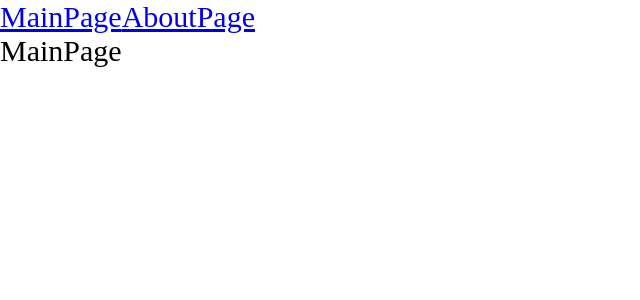
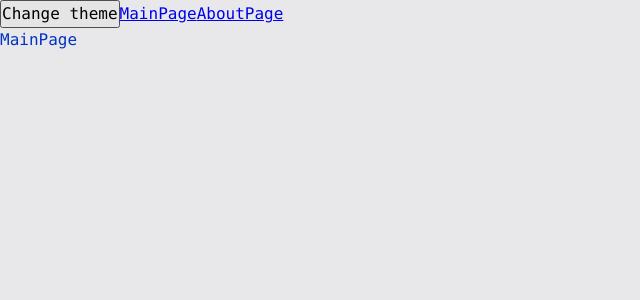
Before and after one commit to L1bertyCode/liberty-blog, a React app: page / in a window 1280 px wide. Shown: the top 300 px of the page, without its empty margins (0-640 px from the left). Built offline with nearby package versions, Linux system fonts and the light colour scheme.

Commit message:
add thems, ThemeContext, ThemeProvider

```diff
--- a/src/1app/App.tsx
+++ b/src/1app/App.tsx
@@ -1,12 +1,19 @@
-import { memo, Suspense } from "react";
+import { memo, Suspense, useState } from "react";
 import { NavLink } from "react-router-dom";
 import { Route, Routes } from "react-router-dom";
 import { AboutPage } from "../3pages/AboutPage";
 import { MainPage } from "../3pages/MainPage";
+import { classNames } from "../7shared/lib/classNames/classNames";
+import { Theme } from "./porviders/ThemePorvider/lib/ThemeContext";
+import { useTheme } from "./porviders/ThemePorvider/lib/useTheme";
 import "./styles/index.scss";
+
 export const App = memo(() => {
+  const { theme, toggleTheme } = useTheme();
   return (
-    <div className="app">
+    <div className={classNames("app", {}, [theme])}>
+      <button onClick={toggleTheme}>Change theme</button>
+
       <NavLink to="/">MainPage</NavLink>
       <NavLink to="/about">AboutPage</NavLink>
       <Suspense fallback="laoding">
--- /dev/null
+++ b/src/1app/porviders/ThemePorvider/lib/ThemeContext.tsx
@@ -0,0 +1,12 @@
+import { createContext } from "react";
+
+export enum Theme {
+  LIGHT = "app_light_theme",
+  DARK = "app_dark_theme",
+}
+export interface ThemeContextProrps {
+  theme?: Theme;
+  setTheme?: (theme: Theme) => void;
+}
+export const ThemeContext = createContext<ThemeContextProrps>({});
+export const LOCAL_STORAGE_THEME_KEY = "theme";
--- /dev/null
+++ b/src/1app/porviders/ThemePorvider/lib/useTheme.ts
@@ -0,0 +1,31 @@
+import { useContext } from "react";
+import { LOCAL_STORAGE_THEME_KEY, Theme, ThemeContext } from "./ThemeContext";
+
+interface UseThemeResult {
+  toggleTheme: () => void;
+  theme: string;
+}
+
+export function useTheme(): UseThemeResult {
+  const { theme, setTheme } = useContext(ThemeContext);
+  const toggleTheme = () => {
+    let newTheme: Theme;
+    switch (theme) {
+      case Theme.LIGHT:
+        newTheme = Theme.DARK;
+        break;
+      case Theme.DARK:
+        newTheme = Theme.LIGHT;
+        break;
+      default:
+        newTheme = Theme.LIGHT;
+        break;
+    }
+    setTheme?.(newTheme);
+    localStorage.setItem(LOCAL_STORAGE_THEME_KEY, newTheme);
+  };
+  return {
+    theme: theme || Theme.LIGHT,
+    toggleTheme,
+  };
+}
--- a/src/1app/styles/index.module.scss
+++ /dev/null
@@ -1,3 +0,0 @@
-.red {
-  color: red;
-}
--- a/src/1app/styles/index.scss
+++ b/src/1app/styles/index.scss
@@ -1,8 +1,10 @@
-* {
-  margin: 0;
-  padding: 0;
-  box-sizing: border-box;
+@import "reset";
+@import "variables";
+@import "themes/light";
+@import "themes/dark";
+.app {
+  font: var(--font-m);
+  background: var(--bg-color);
+  color: var(--primary-color);
+  min-height: 100vh;
 }
-.app {
-    font-size: 30px;
-}
--- /dev/null
+++ b/src/1app/styles/reset.scss
@@ -0,0 +1,15 @@
+* {
+  margin: 0;
+  padding: 0;
+  box-sizing: border-box;
+}
+input,
+button,
+textarea,
+select {
+  margin: 0;
+  font: inherit;
+  font-weight: inherit;
+  font-size: inherit;
+  font-style: inherit;
+}
--- /dev/null
+++ b/src/1app/styles/themes/dark.scss
@@ -0,0 +1,8 @@
+.app_dark_theme {
+  --bg-color: #090949;
+  --inverted-bg-color: #e8e8ea;
+  --primary-color: #04ff04;
+  --secondary-color: #049604;
+  --inverted-primary-color: #0232c2;
+  --inverted-secondary-color: #0452ff;
+}
--- /dev/null
+++ b/src/1app/styles/themes/light.scss
@@ -0,0 +1,8 @@
+.app_light_theme {
+  --bg-color: #e8e8ea;
+  --inverted-bg-color: #090949;
+  --primary-color: #0232c2;
+  --secondary-color: #0449e0;
+  --inverted-primary-color: #04ff04;
+  --inverted-secondary-color: #049604;
+}
--- /dev/null
+++ b/src/1app/styles/variables.scss
@@ -0,0 +1,28 @@
+:root {
+  --font-family-main: consolas, "Times New Roman", Serif;
+  --font-line-m: 24px;
+  --font-z-m: 16px;
+  --font-m: var(--font-z-m) / var(--font-line-m) var(--font-family-main);
+  --font-line-l: 32px;
+  --font-z-l: 24px;
+  --font-l: var(--font-z-l) / var(--font-line-l) var(--font-family-main);
+  --font-line-xl: 40px;
+  --font-z-xl: 32px;
+  --font-xl: var(--font-z-l) / var(--font-line-l) var(--font-family-main);
+
+  /* Transition delay */
+  --transition-delay: 0.3s;
+
+  /* Sizes */
+  --navbar-height: 50px;
+  --sidebar-width: 300px;
+  --sidebar-width-collapsed: 80px;
+
+  /* z-index */
+  --modal-z-index: 10;
+
+  /* Colors */
+  --overlay-color: rgba(0 0 0 / 60%);
+  --red-light: #f00;
+  --red-dark: #ce0505;
+}
--- /dev/null
+++ b/src/7shared/lib/classNames/classNames.ts
@@ -0,0 +1,16 @@
+export type Mods = Record<string, boolean>;
+export const classNames = (
+  cls: string,
+  mods: Mods,
+  additional: Array<string | undefined> = []
+): string => {
+  return [
+    cls,
+    ...additional.filter(Boolean),
+    Object.entries(mods)
+      .filter(([keyCkassName, valueClassName]) => Boolean(valueClassName))
+      .map(([keyCkassName, valueClassName]) => {
+        return keyCkassName;
+      }),
+  ].join(" ");
+};
```
Also changed, not shown: src/1app/porviders/ThemePorvider/ui/ThemeProvider.tsx (added, +33 -0 lines), src/1app/porviders/ThemePorvider/index.ts (added).
